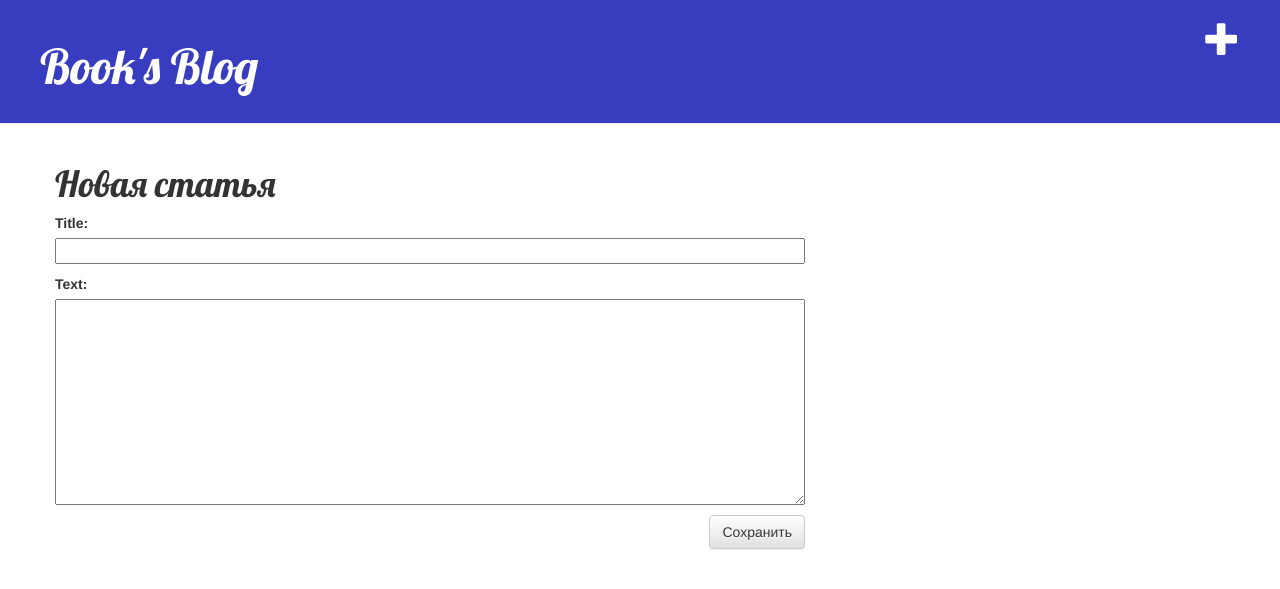
After one commit to ggeraldina/blog, a Django app: page /post/new/ in a window 1280 px wide. The commit adds this page. Shown: the top 589 px of the page. Run offline with Django 3.2, Linux system fonts and the light colour scheme; some libraries are stand-ins or nearby versions.

Commit message:
Added a page with a form

```diff
--- /dev/null
+++ b/blog/forms.py
@@ -0,0 +1,7 @@
+from django import forms
+from .models import Post
+
+class PostForm(forms.ModelForm):
+    class Meta:
+        model = Post
+        fields = ('title', 'text')
--- a/blog/templates/blog/base.html
+++ b/blog/templates/blog/base.html
@@ -4,8 +4,9 @@
         <!-- Required meta tags -->
         <meta charset="utf-8">
         <meta name="viewport" content="width=device-width, initial-scale=1, shrink-to-fit=no">
-        <!-- Bootstrap CSS -->
-        <link rel="stylesheet" href="https://stackpath.bootstrapcdn.com/bootstrap/4.4.1/css/bootstrap.min.css" integrity="sha384-Vkoo8x4CGsO3+Hhxv8T/Q5PaXtkKtu6ug5TOeNV6gBiFeWPGFN9MuhOf23Q9Ifjh" crossorigin="anonymous">
+        <!-- CSS -->
+        <link rel="stylesheet" href="//maxcdn.bootstrapcdn.com/bootstrap/3.2.0/css/bootstrap.min.css">
+        <link rel="stylesheet" href="//maxcdn.bootstrapcdn.com/bootstrap/3.2.0/css/bootstrap-theme.min.css">
         <link  rel="stylesheet" type="text/css" href="https://fonts.googleapis.com/css?family=Lobster&subset=latin,cyrillic">
         <link rel="stylesheet" href="{% static 'css/blog.css' %}">
 
@@ -13,7 +14,12 @@
     </head>
     <body>
         <div class="page-header">
-            <h1><a href="/">Book's Blog</a></h1>
+            <a href="{% url 'post_new' %}" class="top-menu">
+                <span class="glyphicon glyphicon-plus"></span>
+            </a>
+            <h1>
+                <a href="/">Book's Blog</a>
+            </h1>
         </div>
 
         <div class="content container">
--- /dev/null
+++ b/blog/templates/blog/post_edit.html
@@ -0,0 +1,9 @@
+{% extends 'blog/base.html' %}
+
+{% block content %}
+    <h1>Новая статья</h1>
+    <from method="POST" class="post-form">{% csrf_token %}
+        {{ form.as_p }}
+        <button type="submit" class="save btn btn-default">Сохранить</button>
+    </from>
+{% endblock %}
--- a/blog/urls.py
+++ b/blog/urls.py
@@ -18,5 +18,6 @@ from . import views
 
 urlpatterns = [
     path('', views.post_list, name='post_list'),
-    path('post/<int:pk>/', views.post_detail, name='post_detail')
+    path('post/<int:pk>/', views.post_detail, name='post_detail'),
+    path('post/new/', views.post_new, name='post_new'),
 ]
--- a/blog/views.py
+++ b/blog/views.py
@@ -1,16 +1,22 @@
 from django.shortcuts import render, get_object_or_404
 from django.utils import timezone
 from .models import Post
+from .forms import PostForm
 
 def post_list(request):
     posts = Post.objects.filter(published_date__lte=timezone.now()).order_by('published_date')
-    date = { 'posts': posts }
-    return render(request, 'blog/post_list.html', date)
+    data = {'posts': posts}
+    return render(request, 'blog/post_list.html', data)
 
 def post_detail(request, pk):
     post = get_object_or_404(Post, pk=pk)
-    date = { 'post': post }
-    return render(request, 'blog/post_detail.html', date)
+    data = {'post': post}
+    return render(request, 'blog/post_detail.html', data)
+
+def post_new(request):
+    form = PostForm()
+    data = {'form': form}
+    return render(request, 'blog/post_edit.html', data)
 
 def page_not_found(request, exception):
     return render(request, 'blog/page_not_found.html', status=404)
```
